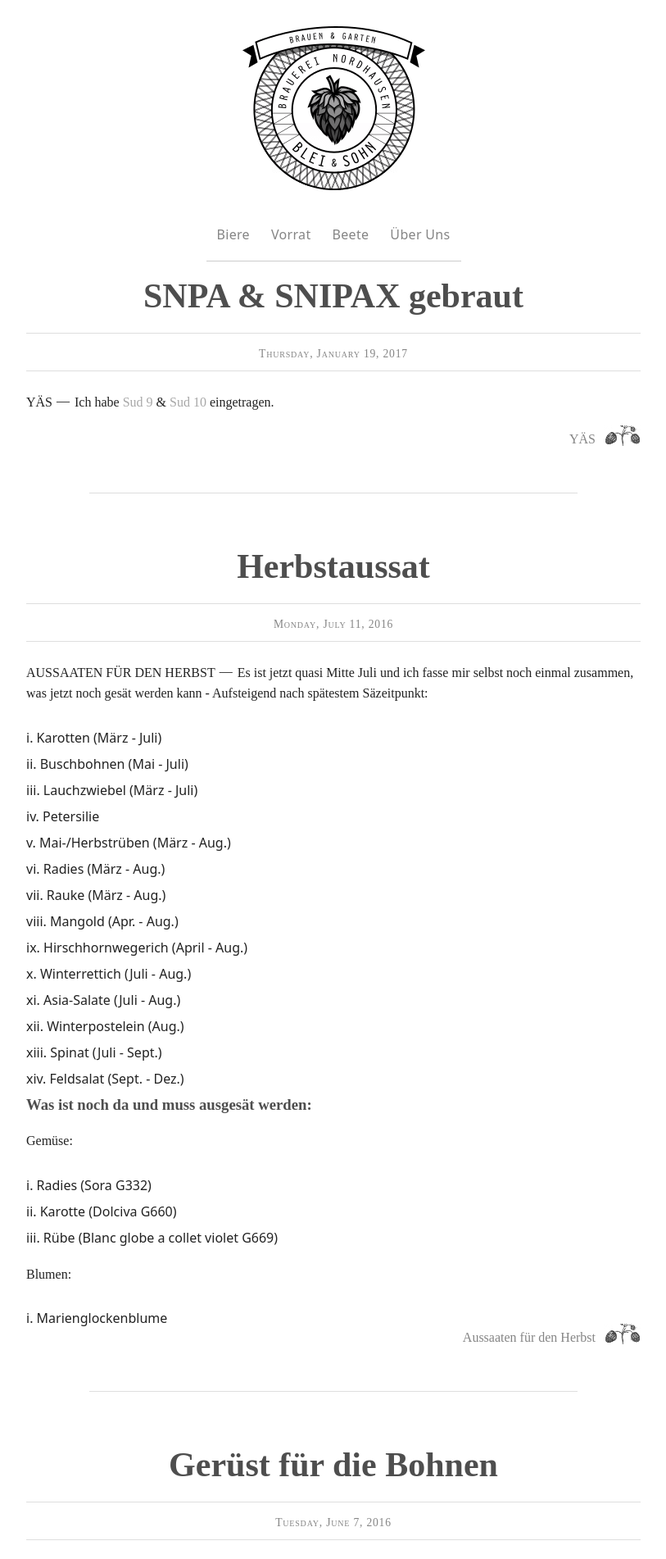
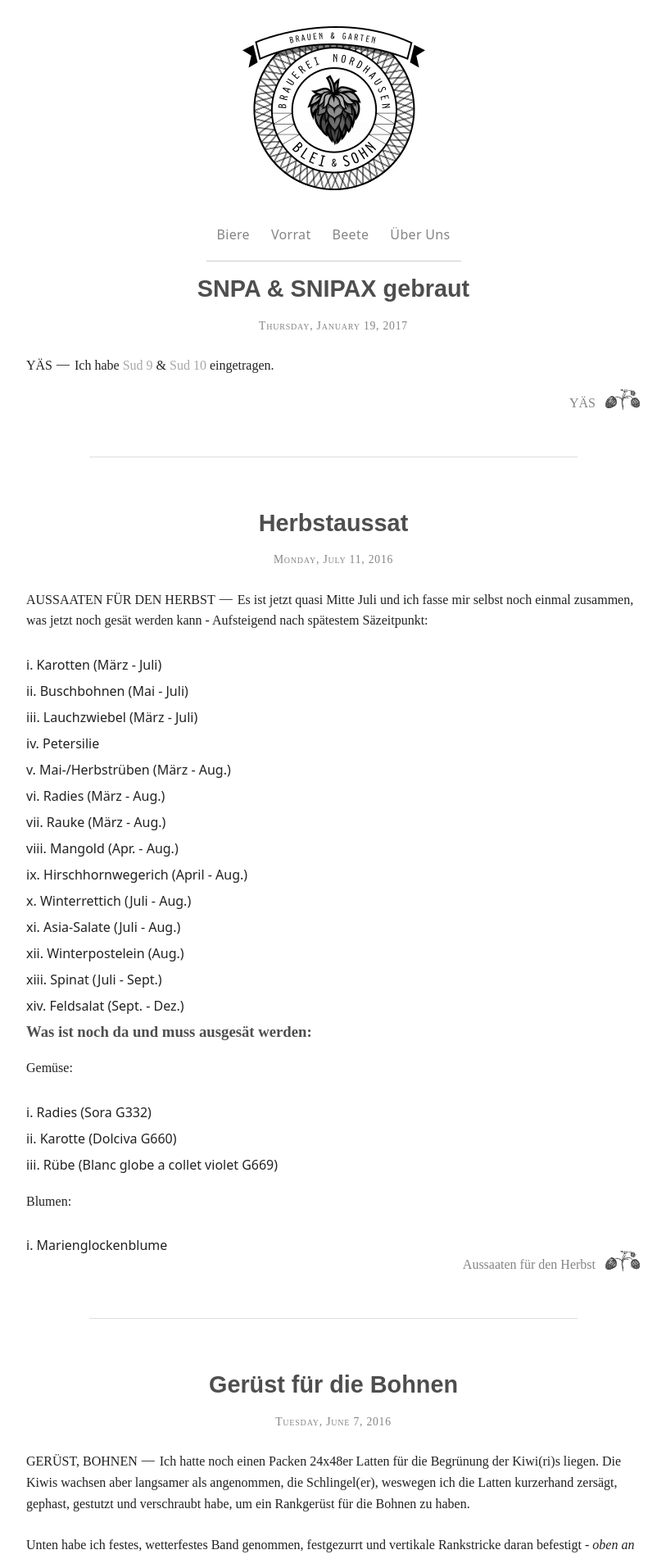
Before and after one commit to iamsebastian/blog.sebastian.science, a Jekyll site: the page built from index.html, in a window 1280 px wide. Shown: the top 1902 px of the page at 82% size, without its empty margins (233-1046 px from the left). Built offline with Jekyll 4.4.1, drawn with Linux system fonts in a browser that asks for light colours; the list of posts is cut into pages by our own code.

Commit message:
Changed font-family of title

```diff
--- a/_sass/modules/post/_rules.scss
+++ b/_sass/modules/post/_rules.scss
@@ -45,11 +45,11 @@
 
   .post-date {
     display: block;
-    border-top: 1px solid $border-color;
-    border-bottom: 1px solid $border-color;
+    //border-top: 1px solid $border-color;
+    //border-bottom: 1px solid $border-color;
     text-align: center;
     color: $legal-text-color;
-    margin: 15px 0 25px;
+    //margin: 15px 0 25px;
     font-variant: small-caps;
     letter-spacing: $post-date-letter-spacing;
     font-size: $post-date-font-size;
--- a/_sass/modules/post/_variables.scss
+++ b/_sass/modules/post/_variables.scss
@@ -1,8 +1,8 @@
 $post-line-height: 1.6;
 
-$post-title-min-font-size: 24px;
-$post-title-medium-font-size: 5vw;
-$post-title-max-font-size: 42px;
+$post-title-min-font-size: 1.4rem;
+$post-title-medium-font-size: 1.6rem;
+$post-title-max-font-size: 1.8rem;
 // To transition smoothly from our middle font-size of 5vw, we
 // must calculate the intersection of our minimum font size and
 // 5 vertical widths, that is, when the browser width is 20 times 24px
--- a/css/screen.scss
+++ b/css/screen.scss
@@ -7,7 +7,7 @@
 $base-font-family:    serif, "Adobe Caslon Pro", serif;
 $caption-font-family: serif, "libre_baskervillebold", "Libre Baskerville", serif;
 $banner-font-family:  serif;
-$title-font-family:   serif;
+$title-font-family:   sans-serif;
 $font-family-list:    sans;
 $base-font-size:      16px;
 $base-font-weight:    400;
```
